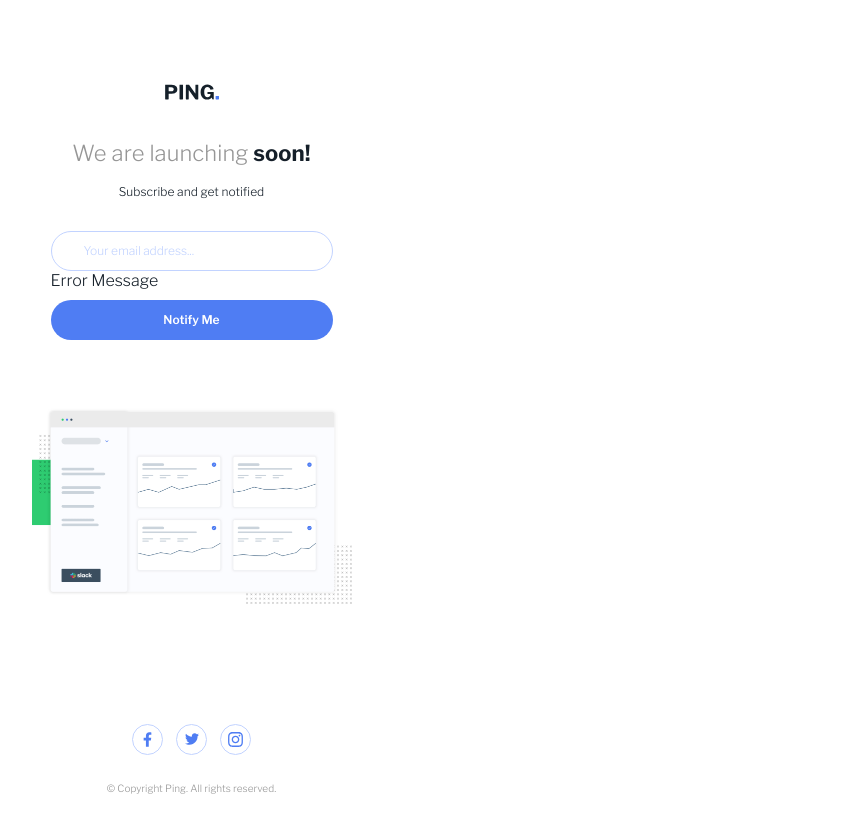
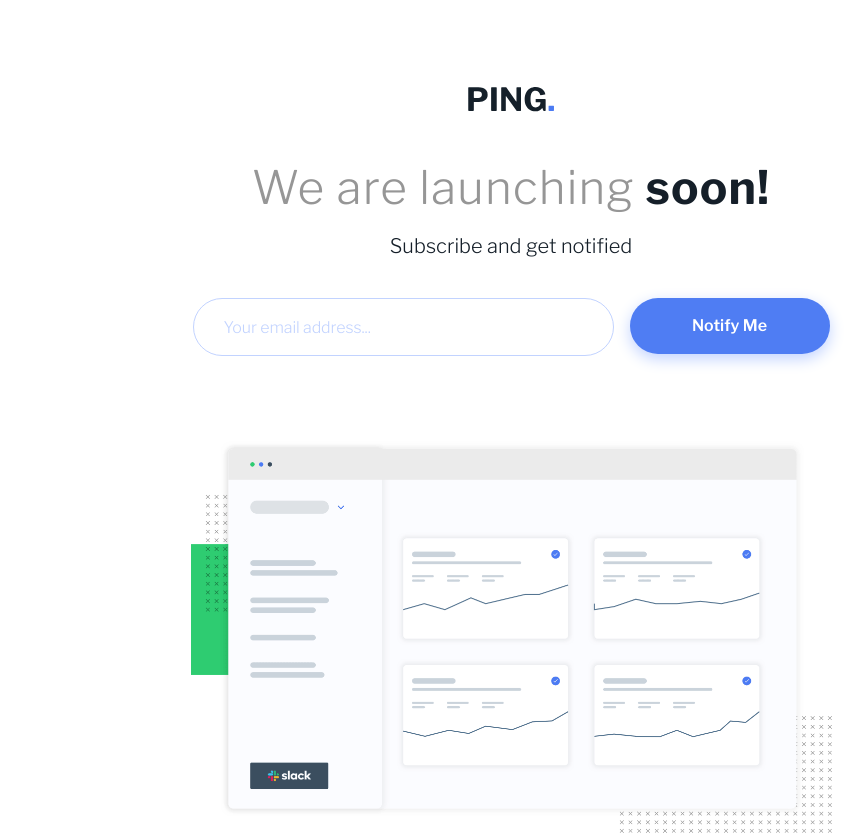
Before and after one commit to eurus1108/ping-coming-soon-page, a plain HTML site: page src/index.html in a window 1280 px wide. Shown: the top 836 px of the page, without its empty margins (129-995 px from the left). Drawn offline with nearby package versions, Linux system fonts and the light colour scheme.

Commit message:
resposive layout && cleanup

```diff
--- a/src/styles/style.css
+++ b/src/styles/style.css
@@ -50,6 +50,7 @@ html {
 }
 
 body {
+  padding: 0 2.4rem;
   font-family: var(--font-family-default);
   font-size: var(--font-size-300);
   font-weight: var(--font-weight-light);
@@ -59,6 +60,7 @@ body {
 
 .h-wrapper {
   position: relative;
+  margin: 0 auto;
   max-width: 64.1rem;
   width: 100%;
 }
@@ -70,7 +72,7 @@ body {
 }
 
 .header__logo {
-  width: 5.4rem;
+  max-width: 5.4rem;
 }
 
 .header__logo img,
@@ -91,6 +93,12 @@ body {
 
 .hero__content-container {
   margin-bottom: 6.8rem;
+}
+
+@media only screen and (max-width: 480px) {
+  .hero__content-container.invalid {
+    margin-bottom: 3.7rem;
+  }
 }
 
 .hero__text-content {
@@ -125,8 +133,25 @@ body {
   transition: 300ms ease;
 }
 
-.form__group.invalid {
-  margin-bottom: 2.4rem;
+@media only screen and (max-width: 480px) {
+  .form__group.invalid {
+    margin-bottom: 2.4rem;
+  }
+}
+
+.form__group.invalid .error-message {
+  display: inline-block;
+}
+
+.form__group .error-message {
+  display: none;
+  width: 100%;
+  margin-top: 0.6rem;
+  font-size: var(--font-size-100);
+  font-style: italic;
+  text-align: center;
+  letter-spacing: 0.15em;
+  color: var(--color-text-error);
 }
 
 .form__control,
@@ -151,6 +176,10 @@ body {
   opacity: 1;
 }
 
+.form__group.invalid .form__control {
+  border: 1px solid var(--color-border-error);
+}
+
 .form__button {
   position: relative;
   padding: 1.2rem 3.2rem 1.3rem;
@@ -158,6 +187,7 @@ body {
   color: var(--colorGray100);
   background-color: var(--color-background-button);
   border: none;
+  box-shadow: 0 5px 15px var(--color-boxshadow-default);
   cursor: pointer;
 }
 
@@ -228,3 +258,83 @@ body {
   letter-spacing: 0.002em;
   color: var(--color-text-subtle);
 }
+
+@media only screen and (min-width: 481px) {
+  .header {
+    padding: 8.6rem 0 4.8rem;
+  }
+
+  .header__logo {
+    max-width: 100%;
+  }
+
+  .hero__content-container {
+    margin-bottom: 7.5rem;
+  }
+
+  .hero {
+    margin-bottom: 7.2rem;
+  }
+
+  .hero__text-content {
+    margin-bottom: 4rem;
+  }
+
+  .hero__text-content .headline {
+    margin-bottom: 1.9rem;
+    font-size: var(--font-size-600);
+    letter-spacing: 0.025em;
+  }
+
+  .hero__text-content .body {
+    font-size: var(--font-size-400);
+  }
+
+  .hero__form-container {
+    display: flex;
+    max-width: 63.7rem;
+  }
+
+  .form__group {
+    position: relative;
+    margin-right: 1.6rem;
+    width: 100%;
+  }
+
+  .form__control {
+    padding: 1.9rem 3rem 1.8rem;
+    font-size: var(--font-size-300);
+    letter-spacing: 0.005em;
+  }
+
+  .form__group .error-message {
+    position: absolute;
+    bottom: -50%;
+    left: 0;
+    padding: 0 3rem;
+    font-size: var(--font-size-200);
+    text-align: left;
+  }
+
+  .form__button {
+    max-width: 20rem;
+    height: 5.6rem;
+    font-size: var(--font-size-300);
+  }
+
+  .hero__img-container {
+    max-width: 64.1rem;
+  }
+
+  .footer__social {
+    margin-bottom: 2.5rem;
+  }
+
+  .footer__copyright {
+    padding-bottom: 4.9rem;
+  }
+
+  .footer__copyright .copyright-text {
+    font-size: var(--font-size-200);
+  }
+}
```
